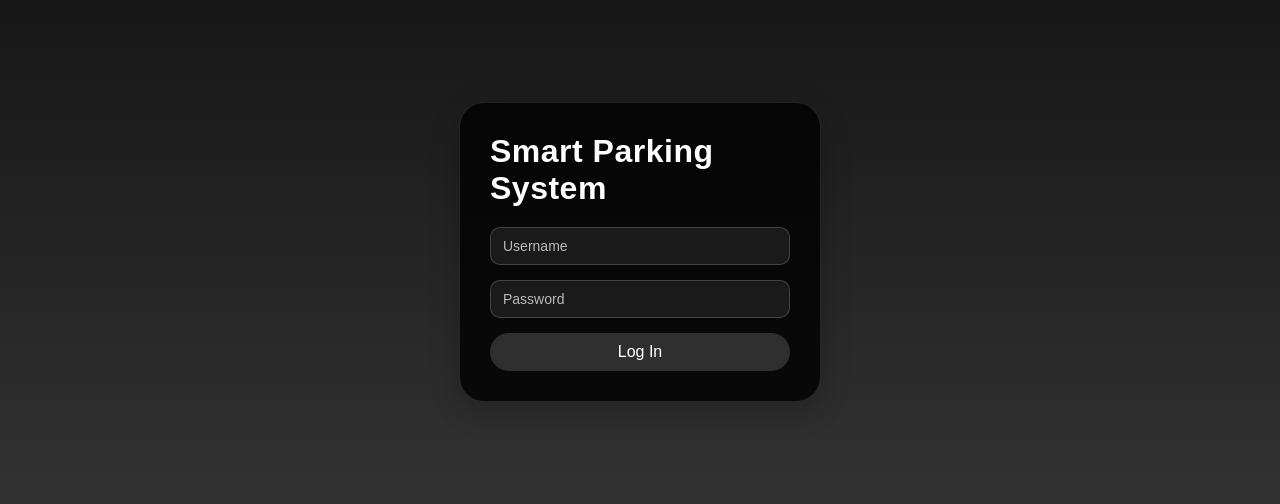
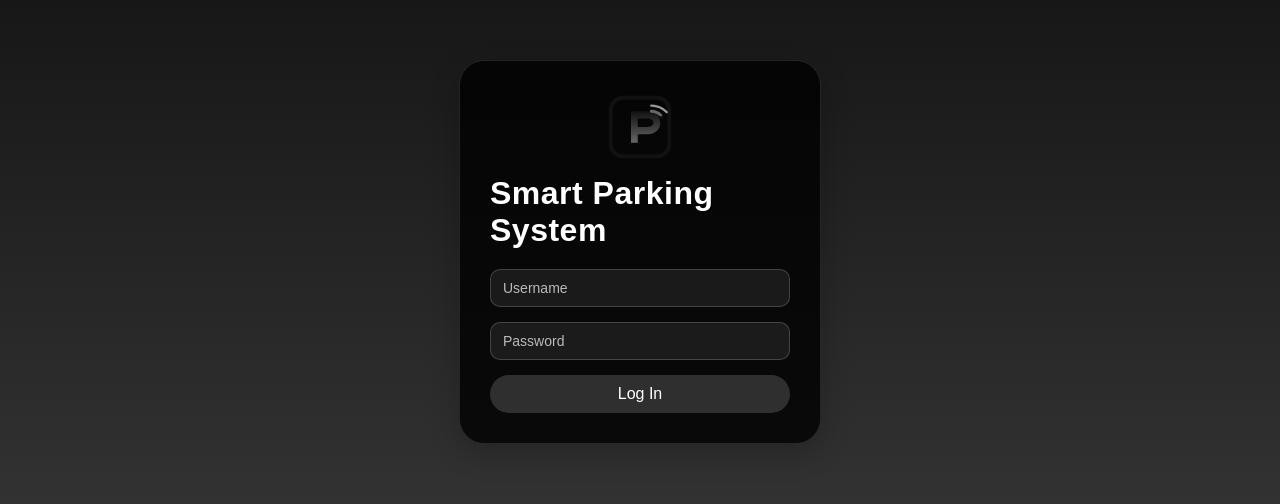
Before and after one commit to mtmab2408/smart-parking-admin-panel, a Vue app: page /login in a window 1280 px wide. Shown: the part 148-652 px from the top of the page. Built offline with nearby package versions, Linux system fonts and the light colour scheme.

Commit message:
feat: add logo on both views

```diff
--- a/src/assets/dashboard.css
+++ b/src/assets/dashboard.css
@@ -58,6 +58,30 @@
   align-items: flex-start;
   justify-content: space-between;
   margin-bottom: 20px;
+}
+
+.brand {
+  display: flex;
+  gap: 14px;
+  align-items: center;
+}
+
+.brand-logo {
+  width: 56px;
+  height: 56px;
+  flex-shrink: 0;
+}
+
+.brand-logo svg {
+  display: block;
+  width: 100%;
+  height: 100%;
+}
+
+.brand-logo img {
+  display: block;
+  width: 100%;
+  height: 100%;
 }
 
 h1 {
--- a/src/views/Dashboard.vue
+++ b/src/views/Dashboard.vue
@@ -6,6 +6,7 @@ import ErrorBanner from "../components/ErrorBanner.vue";
 import AdminsSection from "../components/AdminsSection.vue";
 import LotsSection from "../components/LotsSection.vue";
 import SlotsSection from "../components/SlotsSection.vue";
+import logoUrl from "../assets/smart-parking-logo.svg";
 
 const admins = ref([]);
 const lots = ref([]);
@@ -410,9 +411,14 @@ const handleSignOut = () => {
     </div>
     <main class="dashboard">
       <header class="header">
-        <div>
-          <h1>Dashboard</h1>
-          <p class="subtitle">Manage admins and parking lots</p>
+        <div class="brand">
+          <div class="brand-logo">
+            <img :src="logoUrl" alt="Smart Parking logo" />
+          </div>
+          <div>
+            <h1>Dashboard</h1>
+            <p class="subtitle">Manage admins and parking lots</p>
+          </div>
         </div>
 
         <div class="status">
--- a/src/views/LoginView.vue
+++ b/src/views/LoginView.vue
@@ -3,6 +3,7 @@ import { ref } from "vue";
 import { useRouter } from "vue-router";
 import api from "../services/api";
 import ErrorBanner from "../components/ErrorBanner.vue";
+import logoUrl from "../assets/smart-parking-logo.svg";
 
 const username = ref("");
 const password = ref("");
@@ -36,6 +37,9 @@ const handleLogin = async () => {
 <template>
   <div class="login-container">
     <div class="login-box">
+      <div class="brand-logo">
+        <img :src="logoUrl" alt="Smart Parking logo" />
+      </div>
       <h1>Smart Parking System</h1>
 
       <ErrorBanner :message="error" @clear="error = ''" />
@@ -68,6 +72,24 @@ const handleLogin = async () => {
   border-radius: 25px;
   box-shadow: 0 10px 30px rgba(0, 0, 0, 0.2);
   border: 1px solid rgba(255, 255, 255, 0.12);
+}
+
+.brand-logo {
+  width: 72px;
+  height: 72px;
+  margin: 0 auto 12px;
+}
+
+.brand-logo svg {
+  display: block;
+  width: 100%;
+  height: 100%;
+}
+
+.brand-logo img {
+  display: block;
+  width: 100%;
+  height: 100%;
 }
 
 .login-form {
```
Also changed, not shown: src/assets/smart-parking-logo.svg (added).
